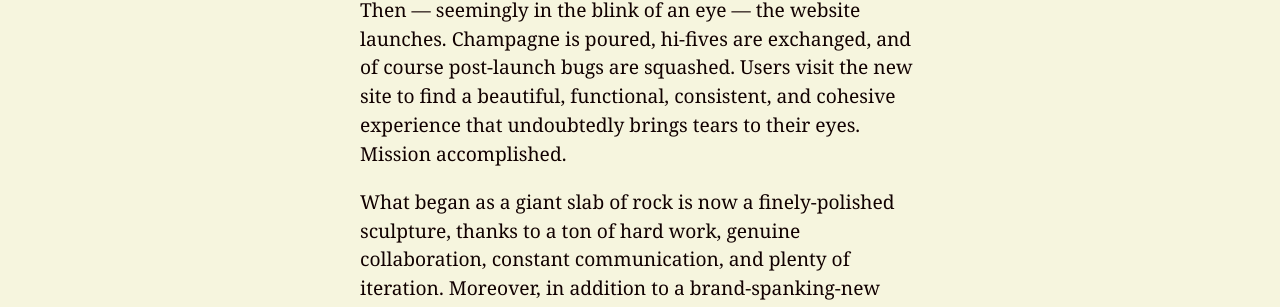
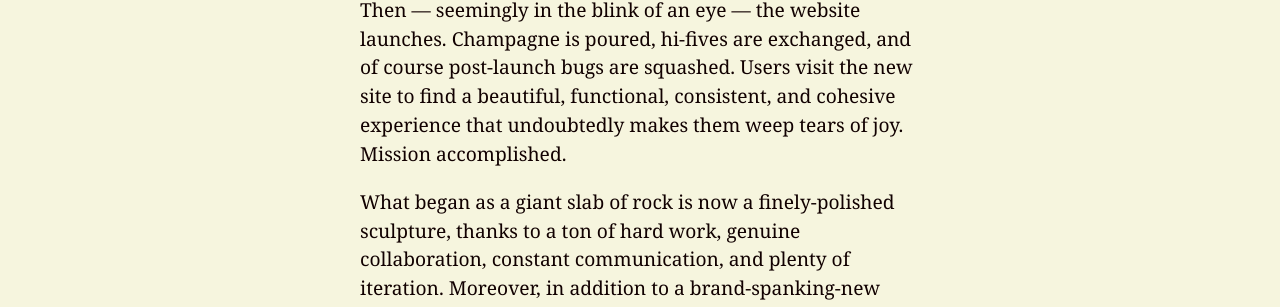
Before and after one commit to bradfrost/atomic-design, a Jekyll site: the page built from chapter-4.md, in a window 1280 px wide and 900 px high, scrolled down 60630 px. Shown: the part 280-587 px from the top of the window. Built offline with Jekyll 4.4.1, drawn with Linux system fonts in a browser that asks for light colours.

Commit message:
Chapter 4 draft
Minor style change

```diff
--- a/chapter-4.md
+++ b/chapter-4.md
@@ -483,7 +483,7 @@ The website is taking shape and the team is cooking with grease to bring the pro
 
 UX designers hit the prototype hard to make sure the user flows and interactions are all logical and intuitive. Visual designers comb over the interface and propose tweaks to the UI to tighten up the design. Frontend developers test the experience in a myriad of browsers and devices while also addressing final design feedback. Backend developers are hard at work integrating the frontend UI into the CMS (we'll talk more about the relationship between frontend and backend in Chapter 5). And of course the clients and stakeholders make last-minute demands — I mean suggestions — about the design and content. The whole team is tightening up documentation, cleaning up the pattern library, and working hard to get the site off the ground.
 
-Then — seemingly in the blink of an eye — the website launches. Champagne is poured, hi-fives are exchanged, and of course post-launch bugs are squashed. Users visit the new site to find a beautiful, functional, consistent, and cohesive experience that undoubtedly brings tears to their eyes. Mission accomplished.
+Then — seemingly in the blink of an eye — the website launches. Champagne is poured, hi-fives are exchanged, and of course post-launch bugs are squashed. Users visit the new site to find a beautiful, functional, consistent, and cohesive experience that undoubtedly makes them weep tears of joy. Mission accomplished.
 
 What began as a giant slab of rock is now a finely-polished sculpture, thanks to a ton of hard work, genuine collaboration, constant communication, and plenty of iteration. Moreover, in addition to a brand-spanking-new website, the team leaves behind a flexible, deliberate UI design system bundled up in a beautiful pattern library.
 
```
Also changed, not shown: 2 other files.
